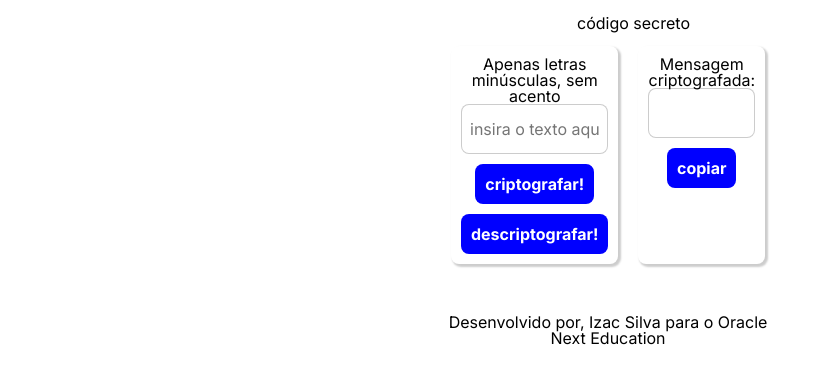
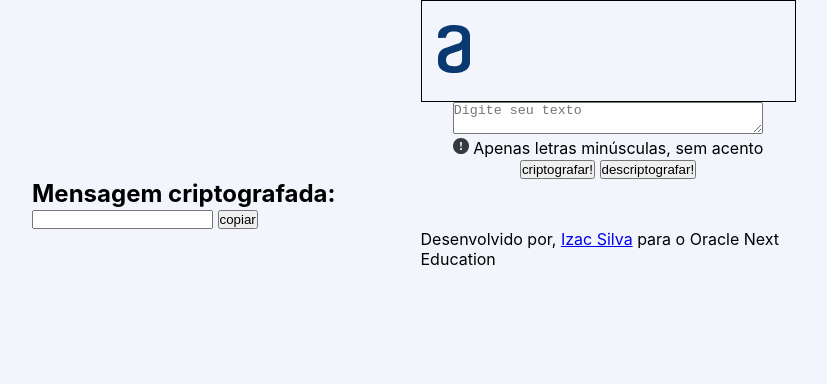
Before and after one commit to Izacsilva/txtEncryptorJS, a plain HTML site: page index.html in a window 1280 px wide. Shown: the whole page, without its empty margins (32-859 px from the left). Drawn offline with Linux system fonts and the light colour scheme.

Commit message:
refatorando header simples

```diff
--- a/index.html
+++ b/index.html
@@ -7,33 +7,54 @@
   <title>Document</title>
   <link rel="shortcut icon" href="./imagens/favicon-txtEncrypt@web.png" type="image/x-icon">
   <link rel="stylesheet" href="./src/css/style.css">
-  <link rel="stylesheet" href="./src/css/animation.css">
+  <!-- <link rel="stylesheet" href="./src/css/animation.css">
   <link rel="stylesheet" href="./src/css/base/base.css">
+  <link rel="stylesheet" href="./src/css/main.css"> -->
+
 </head>
 <body>
 
-  <header class="wrapper">
-    <h1 class="titulo">código secreto</h1>
-
+  <header class="header wrapper">
+    <a href="#" class="header__logo">
+      <img class="" src="./src/assets/imagens/alura_logotipo.svg" alt="logotipo alura">
+    </a>
   </header>
 
   <main class="main wrapper">
-    <section class="form box">
-      <form action="" id="formulario">
-        <label for="input-texto" class="alertaDeErro">Apenas letras minúsculas, sem acento</label>
-        <input class="text-input" type="text" name="input-texto" id="input-texto" placeholder="insira o texto aqui">
-        <input class="btn" type="button" value="criptografar!" id="btn-cripto">
-        <input class="btn" type="button" value="descriptografar!" id="btn-descripto">
+    <section class="main__boxInputText">
+      <form class="boxInputText__form form" action="" id="formulario">
+        <div class="form__input">
+
+          <!-- <textarea class="text-input" id="input-texto" placeholder="insira o texto aqui"></textarea> -->
+          <textarea class="form__input___textarea" id="form__input___textarea" placeholder="Digite seu texto"></textarea>
+
+          <div class="form__input___alert">
+            <svg width="16" height="16" viewBox="0 0 16 16" fill="none" xmlns="http://www.w3.org/2000/svg">
+              <path d="M16 8C16 10.1217 15.1571 12.1566 13.6569 13.6569C12.1566 15.1571 10.1217 16 8 16C5.87827 16 3.84344 15.1571 2.34315 13.6569C0.842855 12.1566 0 10.1217 0 8C0 5.87827 0.842855 3.84344 2.34315 2.34315C3.84344 0.842855 5.87827 0 8 0C10.1217 0 12.1566 0.842855 13.6569 2.34315C15.1571 3.84344 16 5.87827 16 8V8ZM8 4C7.87361 4.00007 7.74863 4.02662 7.63312 4.07793C7.51761 4.12924 7.41413 4.20418 7.32934 4.29791C7.24456 4.39165 7.18035 4.5021 7.14084 4.62217C7.10134 4.74223 7.08743 4.86923 7.1 4.995L7.45 8.502C7.46176 8.63977 7.5248 8.76811 7.62664 8.86164C7.72849 8.95516 7.86173 9.00705 8 9.00705C8.13827 9.00705 8.27151 8.95516 8.37336 8.86164C8.4752 8.76811 8.53824 8.63977 8.55 8.502L8.9 4.995C8.91257 4.86923 8.89866 4.74223 8.85915 4.62217C8.81965 4.5021 8.75544 4.39165 8.67066 4.29791C8.58587 4.20418 8.48239 4.12924 8.36688 4.07793C8.25137 4.02662 8.12639 4.00007 8 4V4ZM8.002 10C7.73678 10 7.48243 10.1054 7.29489 10.2929C7.10736 10.4804 7.002 10.7348 7.002 11C7.002 11.2652 7.10736 11.5196 7.29489 11.7071C7.48243 11.8946 7.73678 12 8.002 12C8.26722 12 8.52157 11.8946 8.70911 11.7071C8.89664 11.5196 9.002 11.2652 9.002 11C9.002 10.7348 8.89664 10.4804 8.70911 10.2929C8.52157 10.1054 8.26722 10 8.002 10Z" fill="#343A40"/>
+            </svg>
+
+            <span>Apenas letras minúsculas, sem acento</span>
+          </div>
+
+
+        </div>
+
+        <div class="form__btn">
+          <input class="btn" type="button" value="criptografar!" id="btn-cripto">
+          <input class="btn" type="button" value="descriptografar!" id="btn-descripto">
+        </div>
       </form>
 
     </section>
 
-    <section class="msg box">
+    <section class="msg box main__boxOutputText">
       <h2 id="">Mensagem criptografada:</h2>
       <input class="text-input" type="text" id="msgResultado"></input>
       <input class="btn" type="submit" value="copiar" id="btn-copy">
     </section>
   </main>
+
+
 
   <footer class="rodape wrapper">
     <p class="rodape__paragrafo">Desenvolvido por, <a href="#" class="rodape__link">Izac Silva</a> para o Oracle Next Education</p>
--- a/src/css/base/_reset.css
+++ /dev/null
@@ -1,78 +0,0 @@
-html, body, div, span, applet, object, iframe,
-h1, h2, h3, h4, h5, h6, p, blockquote, pre,
-a, abbr, acronym, address, big, cite, code,
-del, dfn, em, img, ins, kbd, q, s, samp,
-small, strike, strong, sub, sup, tt, var,
-b, u, i, center,
-dl, dt, dd, ol, ul, li,
-fieldset, form, label, legend,
-table, caption, tbody, tfoot, thead, tr, th, td,
-article, aside, canvas, details, embed,
-figure, figcaption, footer, header, hgroup,
-menu, nav, output, ruby, section, summary,
-time, mark, audio, video {
-	margin: 0;
-	padding: 0;
-	border: 0;
-	/* font-size: 100%; */
-	font: inherit;
-	vertical-align: baseline;
-}
-
-article, aside, details, figcaption, figure,
-footer, header, hgroup, menu, nav, section {
-	display: block;
-}
-body {
-	line-height: 1;
-}
-ol, ul {
-	list-style: none;
-}
-blockquote, q {
-	quotes: none;
-}
-blockquote:before, blockquote:after,
-q:before, q:after {
-	content: '';
-	content: none;
-}
-table {
-	border-collapse: collapse;
-	border-spacing: 0;
-}
-
-a {
-	color: inherit;
-	text-decoration: none;
-}
-
-img {
-	width: inherit;
-}
-
-button {
-	font-family: inherit;
-	font-size: inherit;
-	color: inherit;
-	font-weight: inherit;
-	padding: 0;
-	border: none;
-	background-color: unset;
-}
-
-input {
-	border: none;
-	color: inherit;
-	font-size: inherit;
-	font-weight: inherit;
-	font-family: inherit;
-}
-
-textarea {
-	border: none;
-	color: inherit;
-	font-size: inherit;
-	font-weight: inherit;
-	font-family: inherit;
-}
--- a/src/css/base/_variable.css
+++ /dev/null
@@ -1,14 +0,0 @@
-:root {
-    --Dark-blue-300: #0A3871;
-    --Dark-blue-400: #072B61;
-
-    --Light-blue-bg: #F3F5FC;
-    --Light-blue-300: #E9ECF8;
-    --Light-blue-400: #AAB2D5;
-
-    --Gray-300: #868E96;
-    --Gray-400: #495057;
-    --Gray-500: #343A40;
-
-    font-size: 62.5%;
-}
--- a/src/css/base/base.css
+++ b/src/css/base/base.css
@@ -1,20 +1,4 @@
 @import url(_variable.css);
 @import url(_reset.css);
+@import url(../components/header.css);
 @import url('https://fonts.googleapis.com/css2?family=Inter:wght@200;300;400;700&display=swap');
-
-:root {
-    font-size: 62.5%;
-}
-
-body {
-    background: var(--light-blue-bg);
-    font-family: 'Inter', sans-serif;
-    font-size: 1.6rem;
-    text-align: center;
-}
-
-.wrapper {
-    width: 37.5rem;
-    margin-inline: auto;
-    padding-inline: 2.1rem;
-}
--- a/src/css/style.css
+++ b/src/css/style.css
@@ -4,26 +4,60 @@
   box-sizing: border-box;
 }
 
+:root {
+  --Dark-blue-300: #0A3871;
+  --Dark-blue-400: #072B61;
+
+  --Light-blue-bg: #F3F5FC;
+  /* --Light-blue-bg: #F3F5FC; */
+  --Light-blue-300: #E9ECF8;
+  --Light-blue-400: #AAB2D5;
+
+  --Gray-300: #868E96;
+  --Gray-400: #495057;
+  --Gray-500: #343A40;
+
+  font-size: 62.5%;
+}
+
 body {
-  background-color: lightgray;
-  font-family: Verdana, Geneva, Tahoma, sans-serif;
+  background-color: var(--Light-blue-bg);
+  font-family: 'Inter', sans-serif;
+  font-size: 1.6rem;
+}
+
+.wrapper {
+  width: 37.5rem;
+  margin-inline: auto;
+}
+
+.header {
+  border: 1px black solid;
+  display: flex;
+  padding: 2.4rem 1.6rem;
 }
 
 .main {
-  width: 80vw;
-  margin: auto;
   display: flex;
-  justify-content: center;
+  flex-direction: column;
+  width: 90%;
 }
 
-.titulo {
-  padding: 15px;
-  width: 30vw;
-  margin: auto;
-
+.main__boxInputText > .form {
+  display: flex;
+  flex-direction: column;
+  align-items: center;
 }
 
-.box {
+.form__input .form__input___textarea {
+  width: 100%;
+}
+
+
+
+
+
+/* .box {
   padding: 10px;
   margin: 0 10px 0 10px;
   box-shadow: 2px 2px 2px 1px rgba(0, 0, 0, 0.2);
@@ -44,6 +78,7 @@ body {
   cursor: pointer;
   transition: background-color 0.4s;
 }
+
 .btn:hover {
   background-color: rgb(60, 112, 255);
 
```
Also changed, not shown: src/pages/componentes.html (+16 -1 lines).
